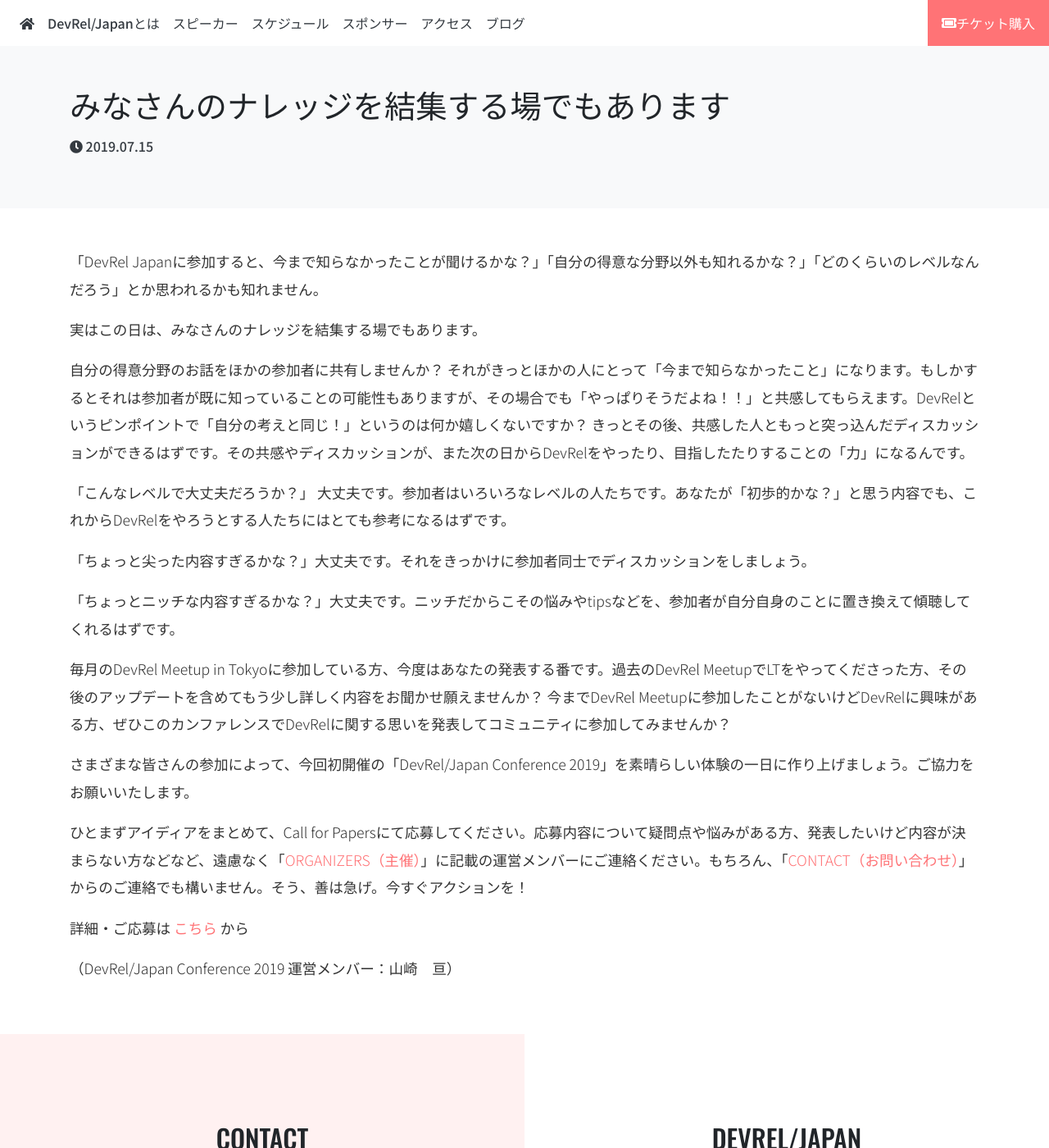
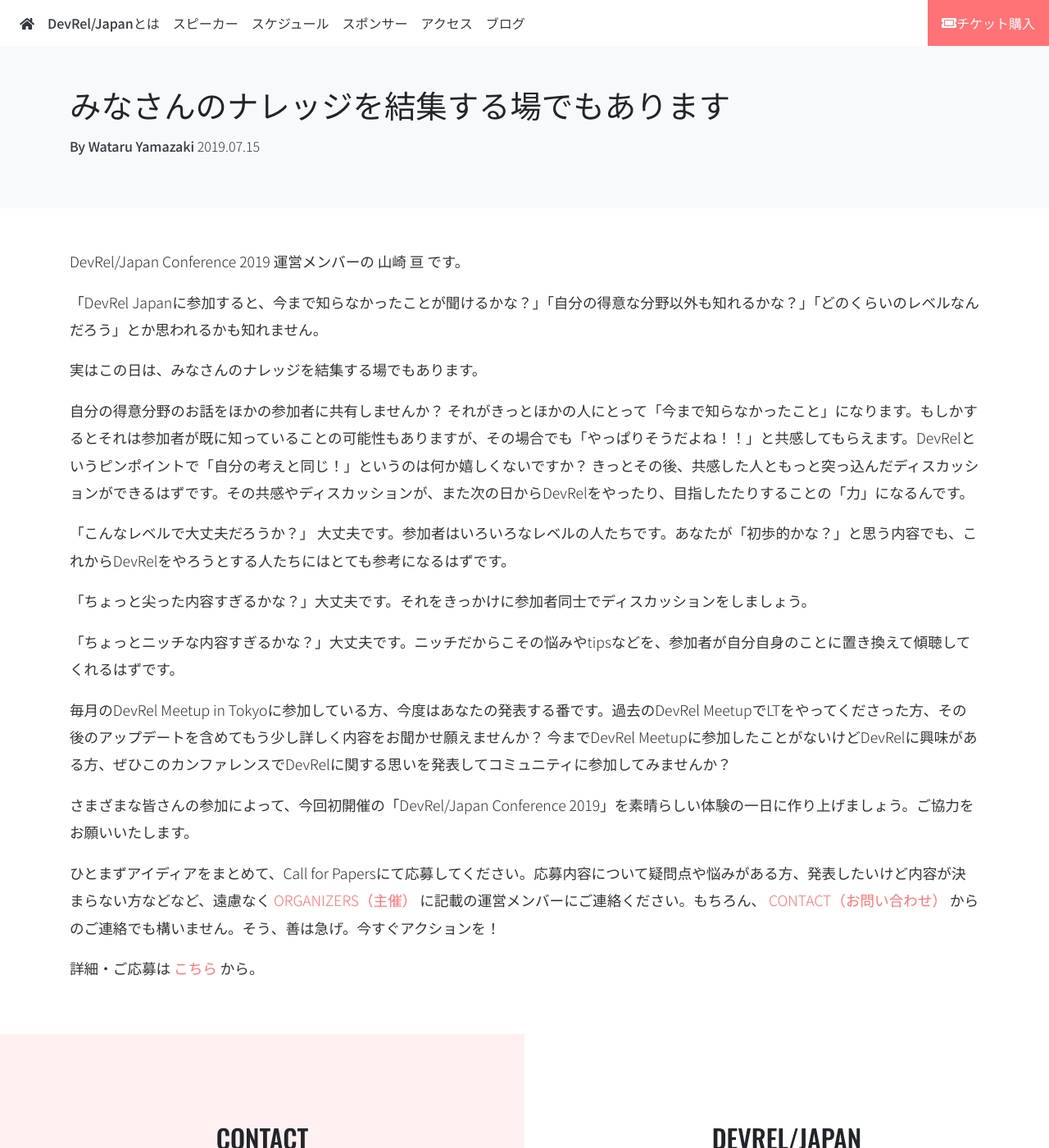
Before and after one commit to DevRelMeetupTokyo/japan-2019, a Jekyll site: the page built from _posts/2019-07-15-Call-For-Papers-2019.md, in a window 1280 px wide and 1400 px high. Shown: the whole window at 82% size. Built offline with Jekyll 4.4.1, drawn with Linux system fonts in a browser that asks for light colours; nearby versions of some CDN libraries; comment, search, counter and statistics services are not loaded.

Commit message:
Fixed something.

```diff
--- a/_includes/footer.html
+++ b/_includes/footer.html
@@ -2,7 +2,7 @@
   <div class="row">
 
       <div class="col-12 col-md-6 text-center p-4 p-sm-5 twocol_extend__bgpink">
-          <h2 class="font_oswald mb-1">CONTACT</h2>
+          <h2 id="contact" class="font_oswald mb-1">CONTACT</h2>
           <p class="mb-4 mb-sm-3 text-primary">お問い合わせ</p>
           <div class="twocol_extend__width text-left mx-sm-auto">
             <form autocomplete="false" role="form" method="post" action="https://ma.moongift.co.jp/form/submit?formId=7" id="mauticform_devreljapanwenihewasefomu" data-mautic-form="devreljapanwenihewasefomu" enctype="multipart/form-data">
--- a/_layouts/post.html
+++ b/_layouts/post.html
@@ -9,7 +9,7 @@
           <div class="col-12">
             <h1 class="mb-3 text-left post_extend__title">{{page.title}}</h1>
             <p class="text-dark">
-              <i class="fas fa-clock"></i> {{page.date | date: "%Y.%m.%d"}}
+              By {{page.author}} <span class="font_noto300">{{page.date | date: "%Y.%m.%d"}}</span>
             </p>
           </div><!-- /col -->
       </div><!-- /row -->
--- a/_posts/2019-07-15-Call-For-Papers-2019.md
+++ b/_posts/2019-07-15-Call-For-Papers-2019.md
@@ -3,6 +3,8 @@
 date:   2019-07-15 12:00:00 +0000
 author: Wataru Yamazaki
 ---
+
+DevRel/Japan Conference 2019 運営メンバーの 山崎 亘 です。
 
 「DevRel Japanに参加すると、今まで知らなかったことが聞けるかな？」「自分の得意な分野以外も知れるかな？」「どのくらいのレベルなんだろう」とか思われるかも知れません。
 
--- a/blog.html
+++ b/blog.html
@@ -27,7 +27,8 @@
             <div class="media-body">
               <h2 class="mt-0"><a href="{{ post.url | relative_url }}" class="text-dark">{{ post.title }}</a></h2>
               <p class="font_noto300 mb-0">{{post.date | date: "%Y.%m.%d"}} {{post.author}}</p>
-              <p class="font_noto300 mb-0">{{ post.excerpt }} <a href="{{ post.url | relative_url }}">...もっと読む</a></p>
+              <p class="font_noto300 mb-0">{{ post.excerpt | strip_html | escape }}</p>
+              <a href="{{ post.url | relative_url }}">...もっと読む</a>
             </div>
           </div>
         {% endfor %}
--- a/index.html
+++ b/index.html
@@ -98,7 +98,7 @@
   <div class="container py-4 py-sm-5 header-content">
     <div class="row">
       <div class="col-12 text-center">
-        <h2 class="font_oswald mb-1">ORGANIZERS</h2>
+        <h2 id="organizers" class="font_oswald mb-1">ORGANIZERS</h2>
         <p class="mb-4 mb-sm-5 text-primary">主　催</p>
       </div>
     </div><!-- row -->
```
Also changed, not shown: other parts of _posts/2019-07-15-Call-For-Papers-2019.md (+2 -4 lines).
